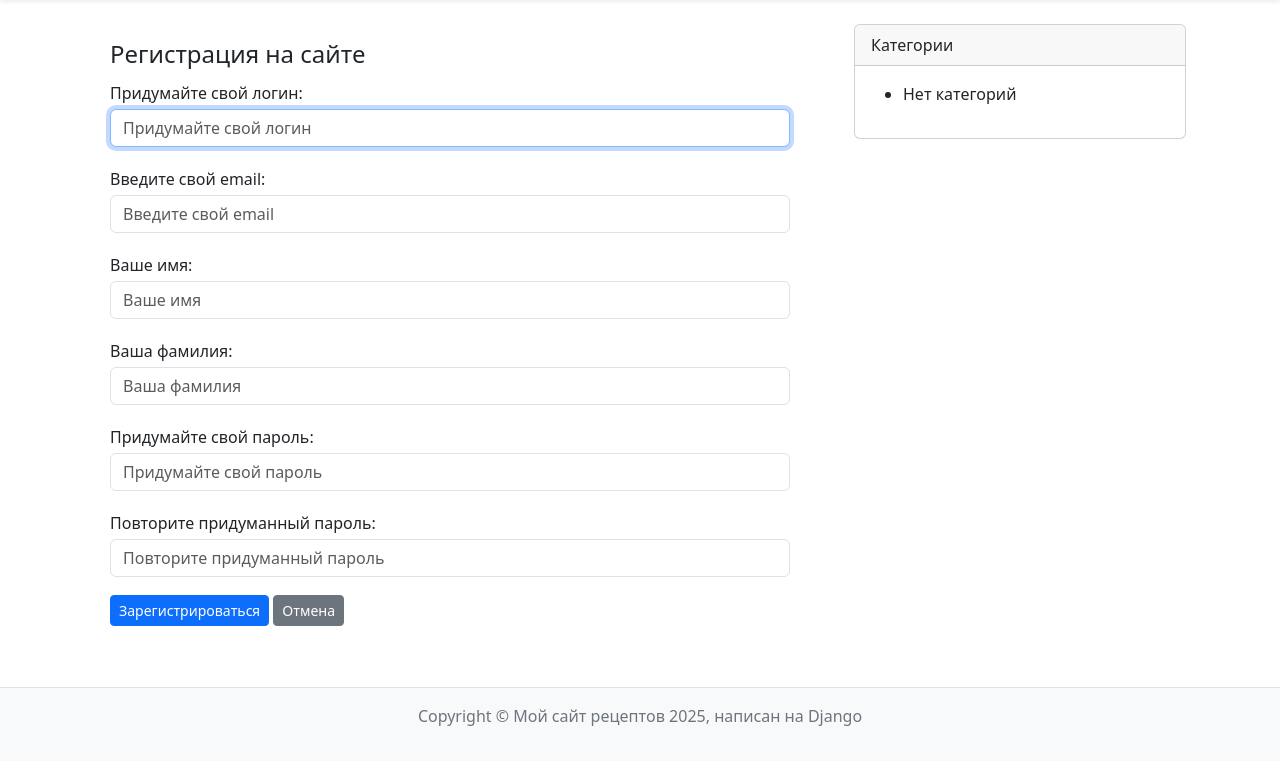
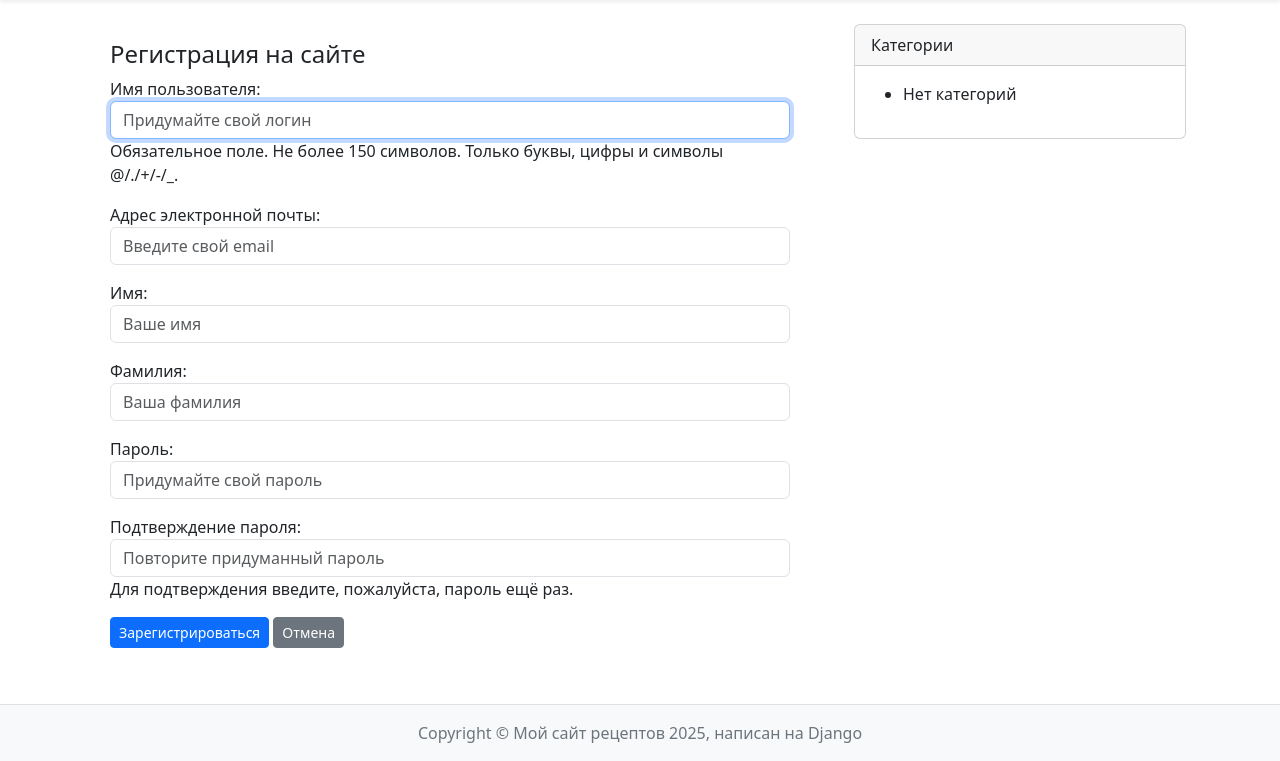
Before and after one commit to PaulNikolaev/mysite_recipe, a Django app: page /accounts/register/ in a window 1280 px wide. Shown: the part 56-817 px from the top of the page. Before the commit the page ends 782 px from the top, so only its background shows below. Run offline with Django 5.2, Linux system fonts and the light colour scheme; data that the repository does not hold is empty.

Commit message:
Correction of registration and password reset templates

```diff
--- a/app_django/mysite_recipe/settings.py
+++ b/app_django/mysite_recipe/settings.py
@@ -101,6 +101,9 @@ TEMPLATES = [
 
 WSGI_APPLICATION = 'mysite_recipe.wsgi.application'
 
+LANGUAGE_CODE = 'ru'
+TIME_ZONE = 'Europe/Moscow'
+
 # Конфигурация кеширования
 CACHE_LOCATION = os.getenv("CACHE_LOCATION", "/tmp/django_cache")
 CACHES = {
--- a/app_django/templates/accounts/user_register.html
+++ b/app_django/templates/accounts/user_register.html
@@ -6,32 +6,9 @@
             <div class="card-title nth-card-title">
                 <h4>Регистрация на сайте</h4>
             </div>
-            <form method="post" action="{% url 'register' %}" enctype="multipart/form-data" class="lh-lg">
+            <form method="post" action="{% url 'register' %}" enctype="multipart/form-data">
                 {% csrf_token %}
-                <div class="form-group mb-3">
-                    <label for="id_username">Придумайте свой логин:</label>
-                    {{ form.username }}
-                </div>
-                <div class="form-group mb-3">
-                    <label for="id_email">Введите свой email:</label>
-                    {{ form.email }}
-                </div>
-                <div class="form-group mb-3">
-                    <label for="id_first_name">Ваше имя:</label>
-                    {{ form.first_name }}
-                </div>
-                <div class="form-group mb-3">
-                    <label for="id_last_name">Ваша фамилия:</label>
-                    {{ form.last_name }}
-                </div>
-                <div class="form-group mb-3">
-                    <label for="id_password1">Придумайте свой пароль:</label>
-                    {{ form.password1 }}
-                </div>
-                <div class="form-group mb-3">
-                    <label for="id_password2">Повторите придуманный пароль:</label>
-                    {{ form.password2 }}
-                </div>
+                {{ form.as_p }}
                 <button type="submit" class="btn btn-primary btn-sm">Зарегистрироваться</button>
                 <a href="{% url 'home' %}" class="btn btn-secondary btn-sm">Отмена</a>
             </form>
--- a/app_django/templates/recipe/steps/add_step.html
+++ b/app_django/templates/recipe/steps/add_step.html
@@ -3,7 +3,7 @@
 {% block content %}
 <h1>Добавить этап</h1>
 
-<form method="post">
+<form method="post" enctype="multipart/form-data">
     {% csrf_token %}
     {{ form.as_p }}
     <button type="submit" class="btn btn-primary btn-sm">Добавить</button>
```
Also changed, not shown: app_django/templates/accounts/password_reset_confirm.html (+1 -8 lines), app_django/templates/accounts/user_login.html (+1 -8 lines).
